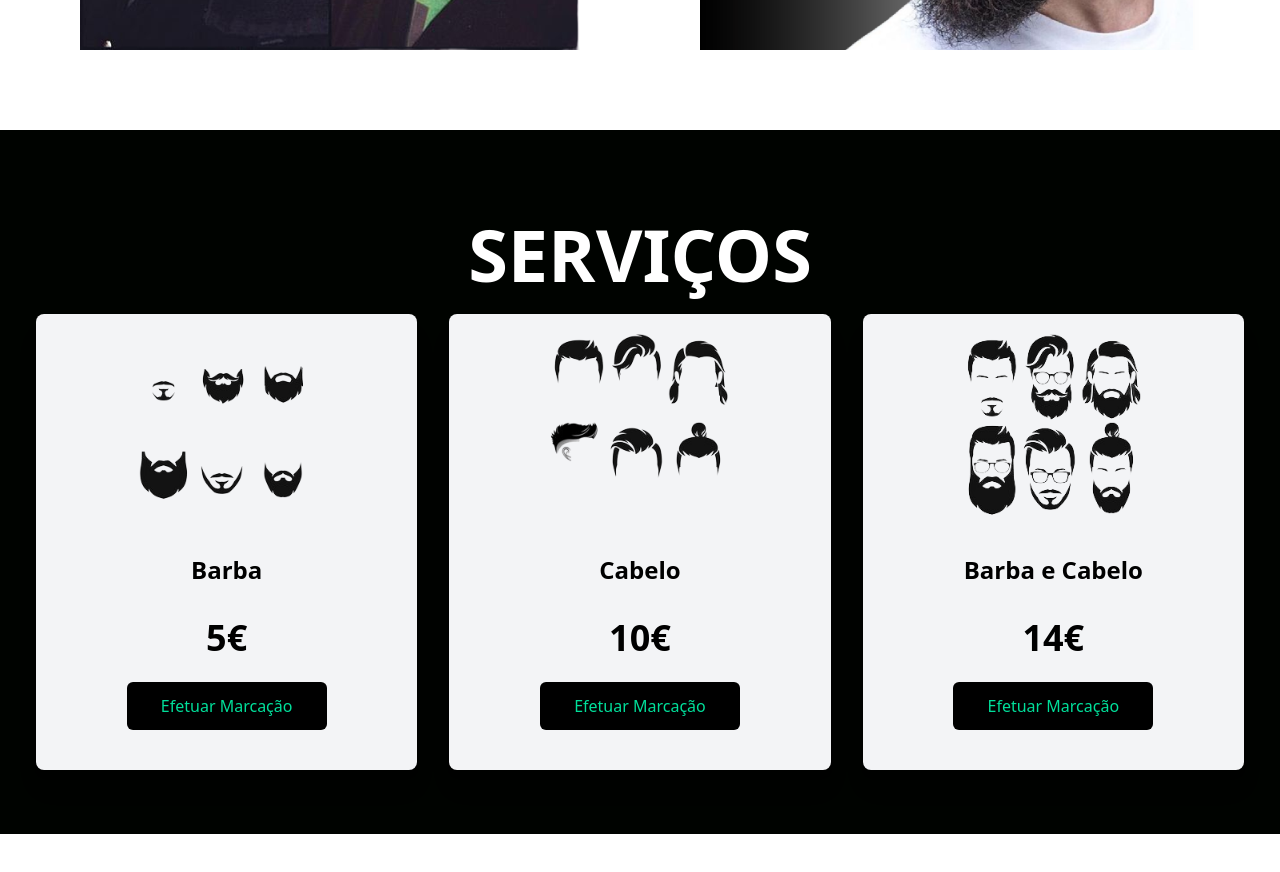
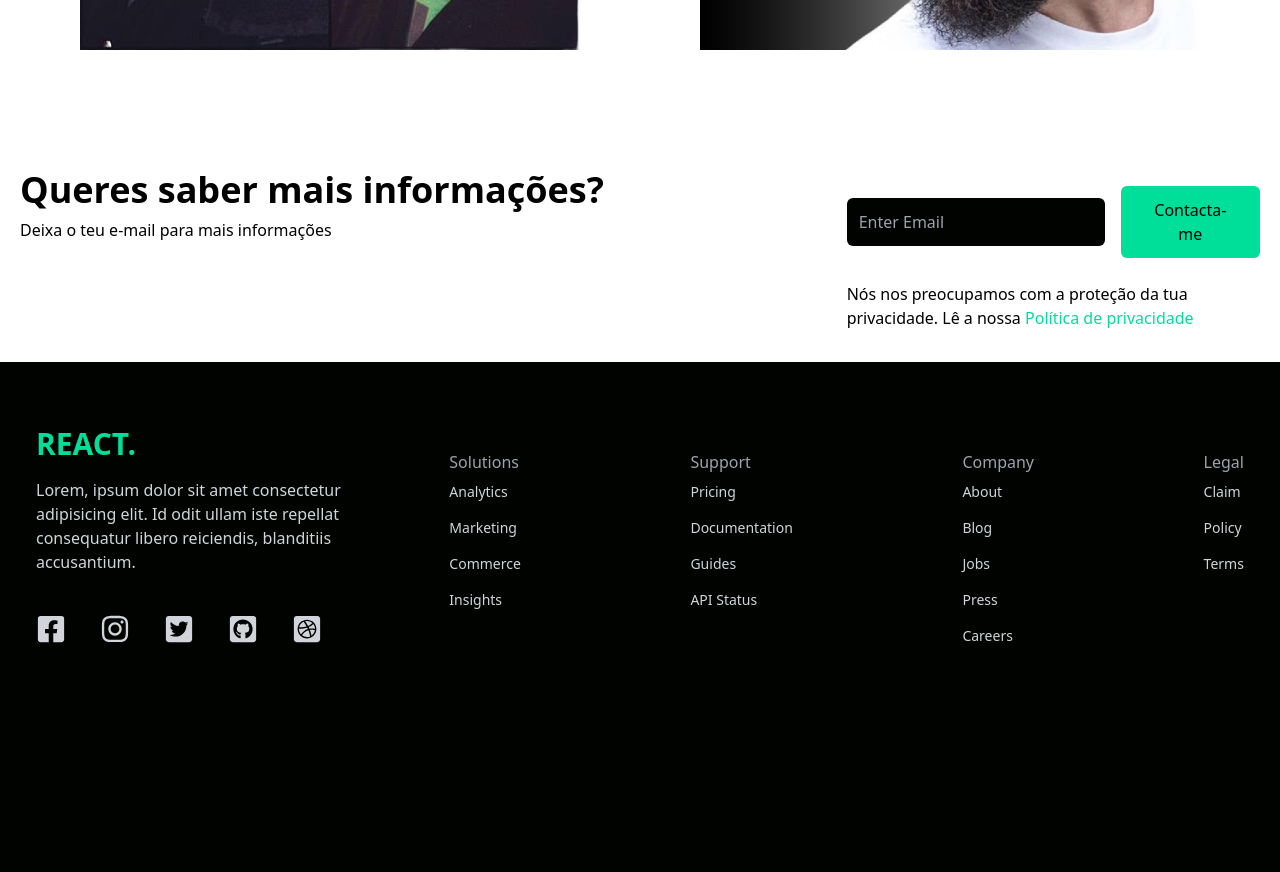
Before and after one commit to joleite66/barbearia-do-ratinho, a React (Create React App) app: page / in a window 1280 px wide. Shown: the part 1920-2792 px from the top of the page. After the commit the page ends 2652 px from the top, so only its background shows below. Built offline with nearby package versions, Linux system fonts and the light colour scheme.

Commit message:
Changing component name  from analytics to fotos

```diff
--- a/src/App.js
+++ b/src/App.js
@@ -1,10 +1,10 @@
 import Analytics from './components/Analytics';
 import Footer from './components/Footer';
+import Fotos from './components/Fotos';
 import Intro from './components/Intro';
 import Navbar from './components/Navbar';
 import Newsletter from './components/Newsletter';
 import React from 'react';
-import Services from './components/Services';
 
 function App() {
   return (
@@ -12,7 +12,7 @@ function App() {
       <Navbar />
       <Intro />
       <Analytics />
-      <Services />
+      <Fotos />
       <Newsletter />
       <Footer />
     </div>
--- a/src/components/Analytics.jsx
+++ b/src/components/Fotos.jsx
@@ -3,9 +3,10 @@ import before_after1 from "../assets/before_after1.png";
 import before_after2 from "../assets/before_after2.png";
 import before_after3 from "../assets/before_after3.png";
 import before_after4 from "../assets/before_after4.png";
+
 // w-full shadow-xl bg-gray-100 flex flex-col p-4 md:my-0 my-8 rounded-lg hover:scale-125 duration-300 hover:rounded">
 
-const Analytics = () => {
+const Fotos = () => {
   return (
     <div className="w-full bg-white py-16 px-4">
       <h1 className="md:text-7xl sm:text-7xl text-6xl font-bold md:py-6 text-center">
@@ -42,4 +43,4 @@ const Analytics = () => {
   );
 };
 
-export default Analytics;
+export default Fotos;
```
